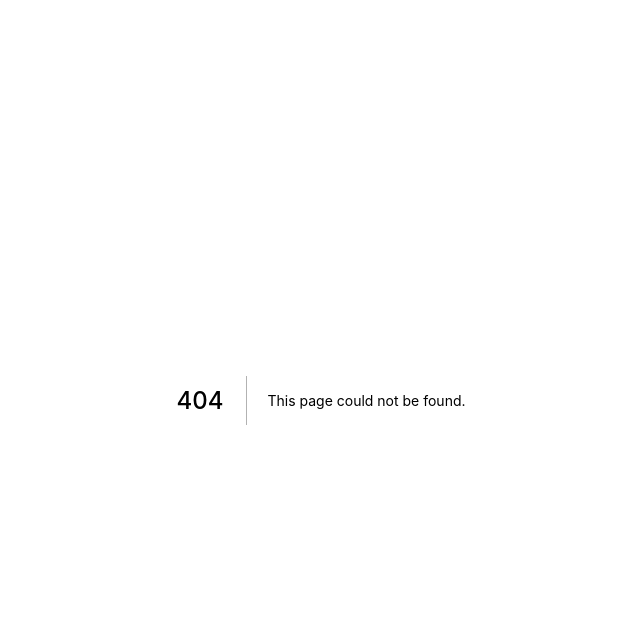
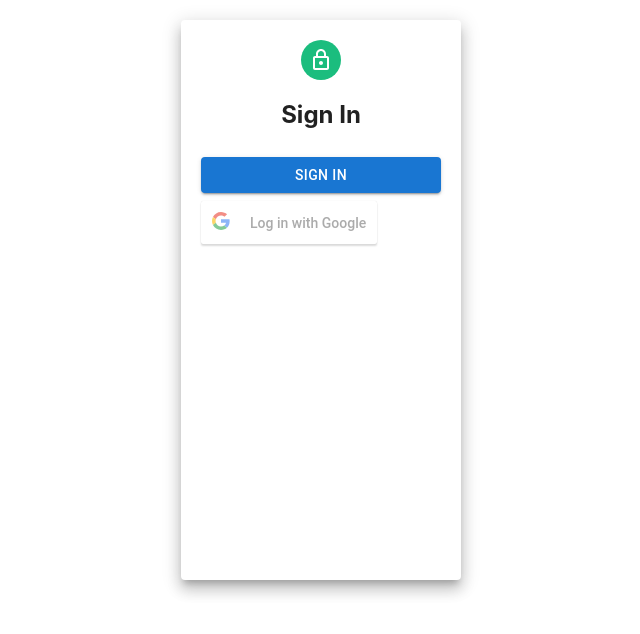
Before and after one commit to web-nangcao/classroom, a Next.js app: page /login in a window 1280 px wide. Before the commit this address had no page. Shown: the top 634 px of the page, without its empty margins (319-959 px from the left). Built offline with nearby package versions, Linux system fonts and the light colour scheme; no server answers.

Commit message:
add login page
Add login page

```diff
--- a/next.config.js
+++ b/next.config.js
@@ -1,3 +1,7 @@
 module.exports = {
   reactStrictMode: true,
+  env:{
+    GOOGLE_CLIENT_ID: process.env.GOOGLE_CLIENT_ID,
+    GOOGLE_CLIENT_SECRET: process.env.GOOGLE_CLIENT_SECRET,
+  },
 }
--- a/package.json
+++ b/package.json
@@ -12,9 +12,11 @@
     "@emotion/styled": "^11.6.0",
     "@mui/icons-material": "^5.1.0",
     "@mui/material": "^5.1.0",
+    "axios": "^0.24.0",
     "next": "12.0.3",
     "react": "17.0.2",
     "react-dom": "17.0.2",
+    "react-google-login": "^5.2.2",
     "react-hook-form": "^7.20.1"
   },
   "devDependencies": {
--- a/pages/classroom/index.js
+++ b/pages/classroom/index.js
@@ -13,6 +13,8 @@ import ClassRoom from "../../components/classroom/classroom";
 
 import libClassroom from "../../lib/classroom";
 
+
+import config from "../../next.config"
 export async function getStaticProps() {
   const listClass = libClassroom;
   return {
--- /dev/null
+++ b/pages/login/index.js
@@ -0,0 +1,88 @@
+import React from 'react'
+import { Grid, Paper, Avatar, TextField, Button, Typography, Link } from '@mui/material'
+import LockOutlinedIcon from '@mui/icons-material/LockOutlined';
+import { GoogleLogin } from 'react-google-login';
+import axios from "axios";
+import { useRouter } from "next/router";
+
+
+import config from "../../next.config"
+
+const axiosApiCall = (url, method, body = {}) =>
+    axios({
+        method,
+        url: `${process.env.NEXT_PUBLIC_API_BASE_URL}${url}`,
+        data: body,
+    });
+
+
+export default function Login() {
+
+    // const handleLogin = async googleData => {
+    //     console.log(googleData.accessToken);
+    //     // const url = "https://webctt2-classroom-server.heroku.com/auth/google/auth/google";
+    //     const url = `${process.env.NEXT_PUBLIC_API_BASE_URL}oauth/google`;
+    //     const res = await fetch(url, {
+    //         method: "POST",
+    //         data: googleData.accessToken,
+    //         headers: {
+    //             "Content-Type": "application/json"
+    //         }
+    //     })
+    //     const data = await res.json()
+    //     console.log(data);
+    //     // store returned user somehow
+    // }
+
+    // const router = useRouter();
+
+    const handleLogin = (response) => {
+
+        const access_token = response.accessToken;
+        console.log("data!");
+
+        axiosApiCall("oauth/google", "post", { access_token }).then((res) => {
+            console.log("data");
+            console.log(res);
+
+            const { user, token } = res.data;
+
+            // router.push("/");
+        }).catch(function (error) {
+            if (error.response) {
+              console.log(error.response.data);
+              console.log(error.response.status);
+              console.log(error.response.headers);
+            }
+          });;
+    };
+
+
+
+    const paperStyle = { padding: 20, height: '70vh', width: 280, margin: "20px auto" }
+    const avatarStyle = { backgroundColor: '#1bbd7e' }
+    const btnstyle = { margin: '8px 0' }
+
+    return (
+        <Grid>
+            <Paper elevation={10} style={paperStyle}>
+                <Grid align='center'>
+                    <Avatar style={avatarStyle}><LockOutlinedIcon /></Avatar>
+                    <h2>Sign In</h2>
+                </Grid>
+
+
+                <Button type='submit' color='primary' variant="contained" style={btnstyle} fullWidth>Sign in</Button>
+
+
+                <GoogleLogin
+                    clientId={config.env.GOOGLE_CLIENT_ID}
+                    buttonText="Log in with Google"
+                    onSuccess={handleLogin}
+                    onFailure={handleLogin}
+                    cookiePolicy={'single_host_origin'}
+                />
+            </Paper>
+        </Grid>
+    )
+}
```
Also changed, not shown: 1 other file (tests, documents, lock files or other folders).
